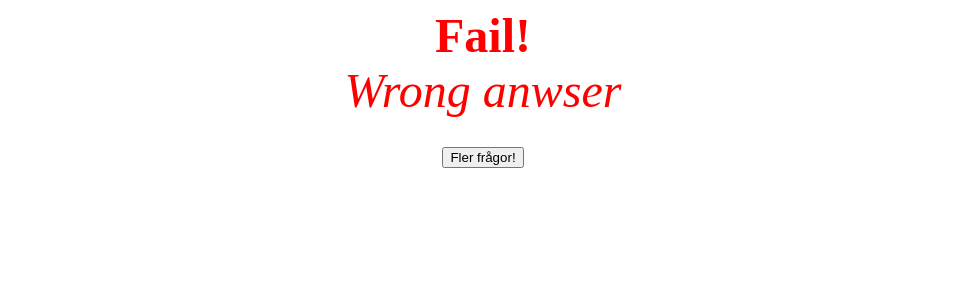
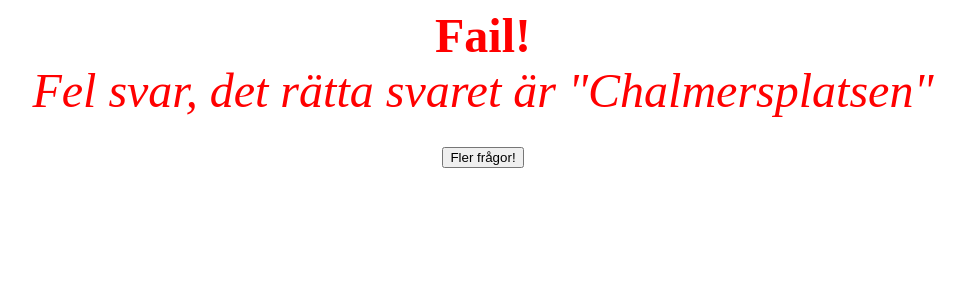
Before and after one commit to DanielWillim/DAT256, a React app: page / in a window 1280 px wide. Both pictures are taken after a click on the element "Sven hultins gata". Shown: the top 300 px of the page, without its empty margins (157-1122 px from the left). Built offline with nearby package versions, Linux system fonts and the light colour scheme; the HTML template or start-up script is replaced by a standard one.

Commit message:
View the correct answer
Closes #15

```diff
--- a/src/App.jsx
+++ b/src/App.jsx
@@ -59,22 +59,23 @@ export default class App extends Component {
   }
 
   render() {
-    const { responded } = this.state;
-    const { currentQuestion } = this.state;
-
+    const { responded, currentQuestion: { answers, question } } = this.state;
+    const correctAnswers = answers
+      .filter(([ , isCorrect]) => isCorrect)
+      .map(([answer, ]) => answer)
 
     if (!responded) {
       return (
         <Question
-          answer={shuffle(currentQuestion.answers)}
+          answer={shuffle(answers)}
           onAnswer={won => this.setState({ responded: { won } })}
-          question={currentQuestion.question}
+          question={question}
         />
       );
     } else if (responded.won) {
-      return (<Win onNext={this.nextQuestion}/>);
+      return (<Win onNext={this.nextQuestion} answer={correctAnswers} />);
     } else {
-      return (<Fail onNext={this.nextQuestion} />);
+      return (<Fail onNext={this.nextQuestion} answer={correctAnswers} />);
     }
     return (<Fail />);
   }
--- a/src/Win.jsx
+++ b/src/Win.jsx
@@ -5,7 +5,7 @@ import App from 'App'
 export default function Winning(props){
     return (
       <p>
-        <h1>Grattis du hade rätt!</h1>
+        <h1>Grattis, rätt svar är "{props.answer.join('" eller "')}" och du svarade rätt!</h1>
         <button onClick={props.onNext}>Fler frågor!</button>
       </p>
     )
--- a/src/fail.jsx
+++ b/src/fail.jsx
@@ -8,7 +8,7 @@ export default function Fail (props){
 		<font face='Thoma' size='19' color='red'>
 			<b>Fail!</b>
 			<br />
-			<i>Wrong anwser</i>
+			<i>Fel svar, det rätta svaret är "{props.answer.join('" eller "')}"</i>
 			<br />
 			<button onClick={props.onNext}>Fler frågor!</button>
 		</font>
```
